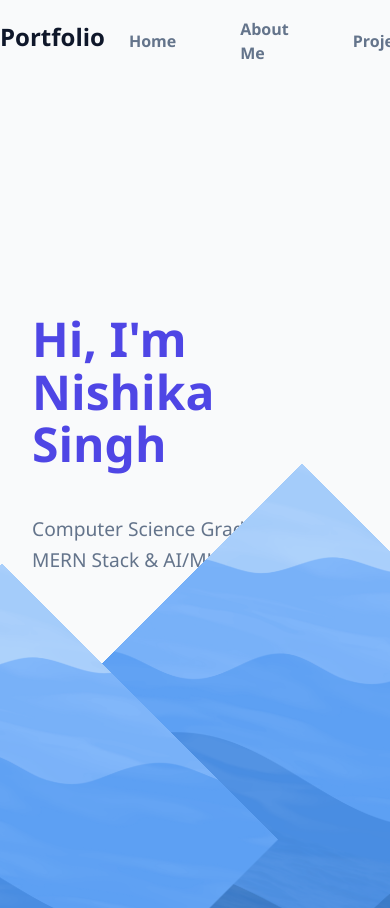
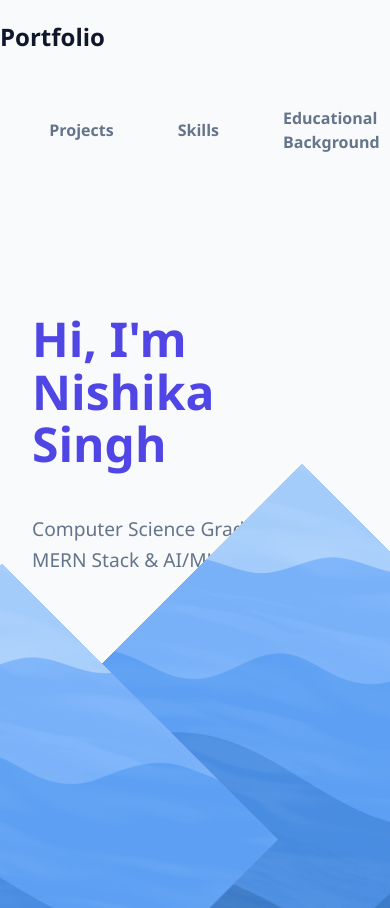
Before and after one commit to nishikasingh31/Portfolio-Using-React, a React (Vite) app: page / in a window 390 px wide. Built offline with nearby package versions, Linux system fonts and the light colour scheme.

Commit message:
Update NavBar.css

```diff
--- a/src/styles/NavBar.css
+++ b/src/styles/NavBar.css
@@ -30,3 +30,10 @@
   color: var(--muted);
   transition: color 0.25s ease;
 }
+
+@media (max-width: 768px) {
+  .navbar {
+    flex-direction: column;
+    gap: 1rem;
+  }
+}
```
